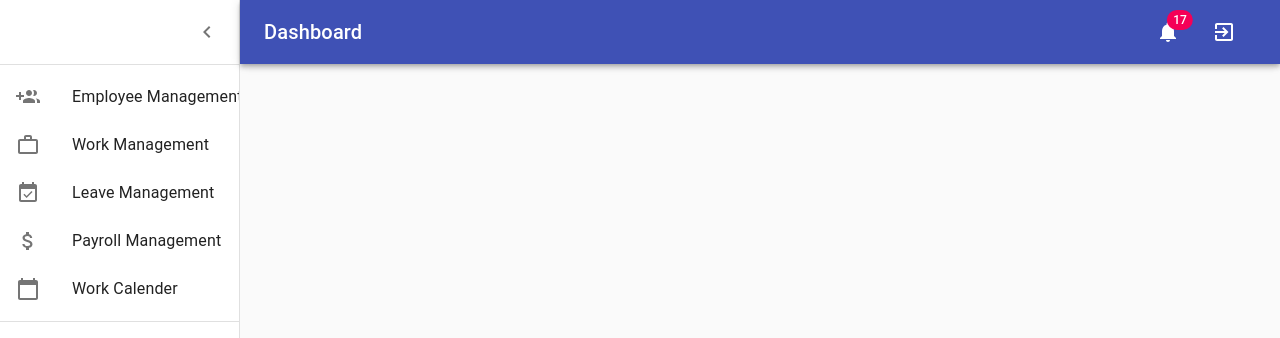
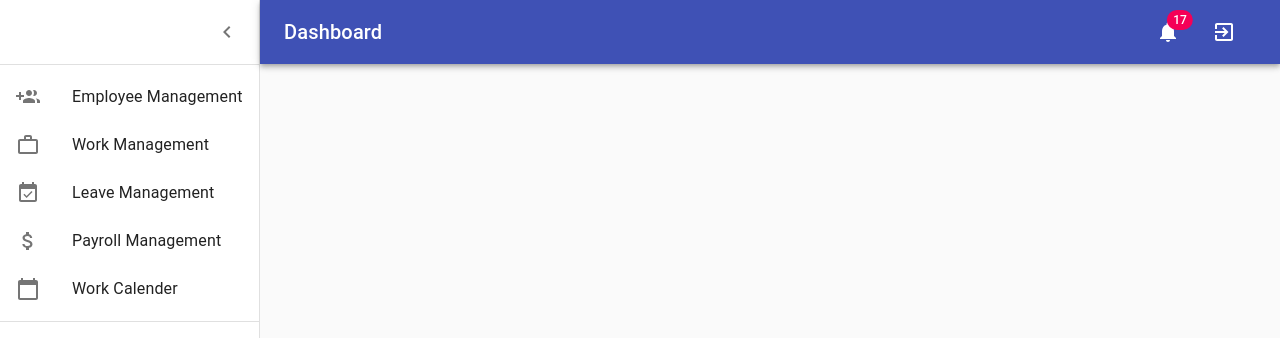
Before and after one commit to thinkDifferent-Mine/management, a React (Create React App) app: page /dashboard in a window 1280 px wide. Shown: the top 338 px of the page. Built offline with nearby package versions, Linux system fonts and the light colour scheme; sample sign-in values are in the browser's storage; the HTML template or start-up script is replaced by a standard one.

Commit message:
Update Dashboard.js

```diff
--- a/src/components/dashboard/Dashboard.js
+++ b/src/components/dashboard/Dashboard.js
@@ -19,7 +19,7 @@ import { mainListItems} from './NavSider';
 import List from '@material-ui/core/List';
 import ExitToAppIcon from '@material-ui/icons/ExitToApp';
 
-const drawerWidth = 240;
+const drawerWidth = 260;
 
 const useStyles = makeStyles((theme) => ({
   root: {
```
